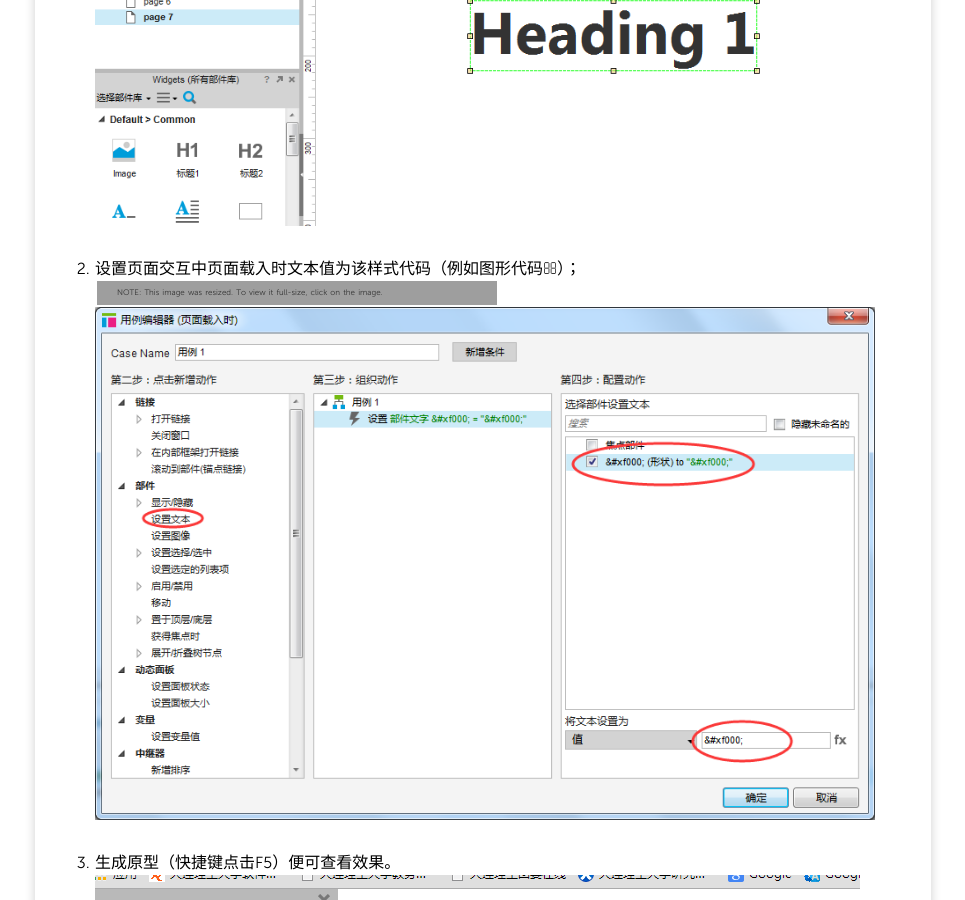
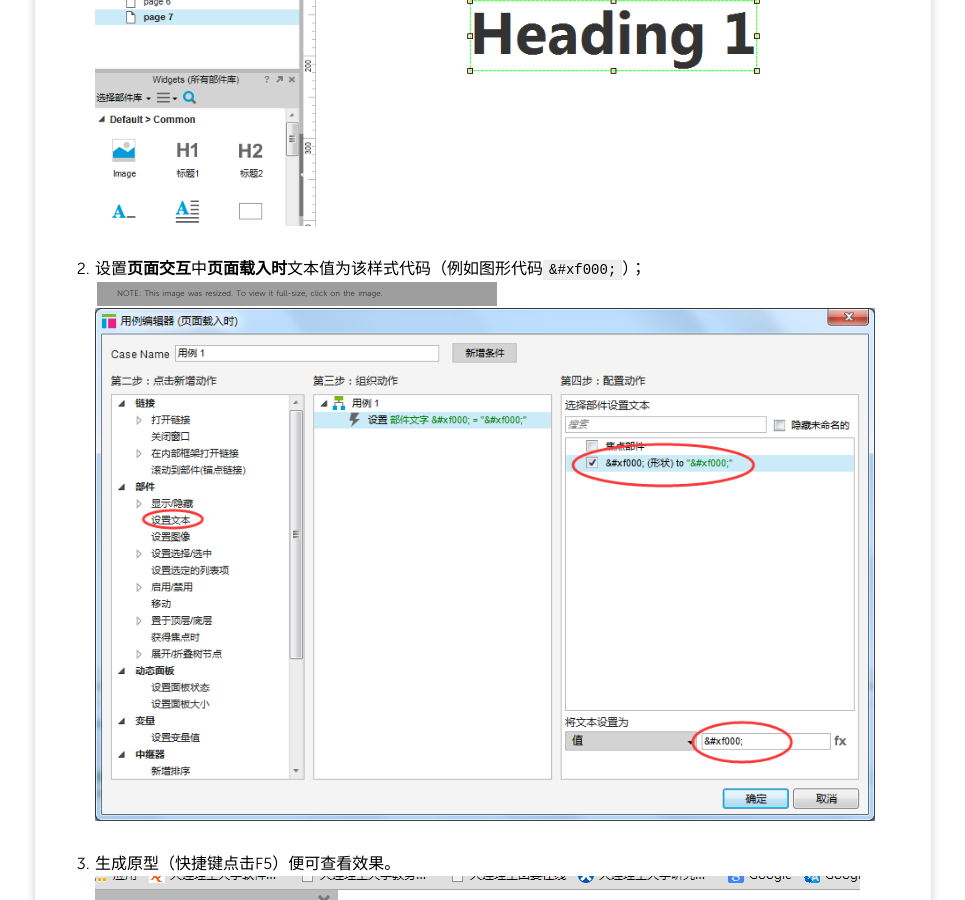
Before and after one commit to ruxia/ruxia.github.com, a Jekyll site: the page built from _posts/2015/2015-01-31-FontAwesome.md, in a window 1280 px wide and 900 px high, scrolled down 2267 px. Shown: the whole window, without its empty margins (157-1122 px from the left). Built offline with Jekyll 4.4.1, drawn with Linux system fonts in a browser that asks for light colours; nearby versions of some CDN libraries; Markdown is read by kramdown in place of the engine named in the settings; comment, search, counter and statistics services are not loaded; grey boxes are pictures that could not be loaded.

Commit message:
bold some words

```diff
--- a/_posts/2015/2015-01-31-FontAwesome.md
+++ b/_posts/2015/2015-01-31-FontAwesome.md
@@ -34,7 +34,7 @@ tags:
 1. 在Axure中拖入一个元件，并设置该元件使用FontAwesome字体；
 ![](/image/font.png)
 
-2. 设置页面交互中页面载入时文本值为该样式代码（例如图形代码&#xf000;）；
+2. 设置**页面交互**中**页面载入时**文本值为该样式代码（例如图形代码`&#xf000;`）；
 ![](/image/load.png)
 
 3. 生成原型（快捷键点击F5）便可查看效果。
```
